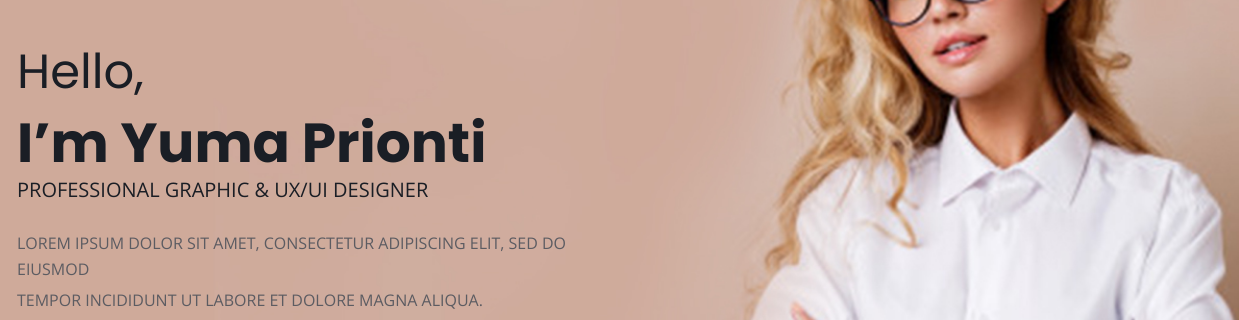
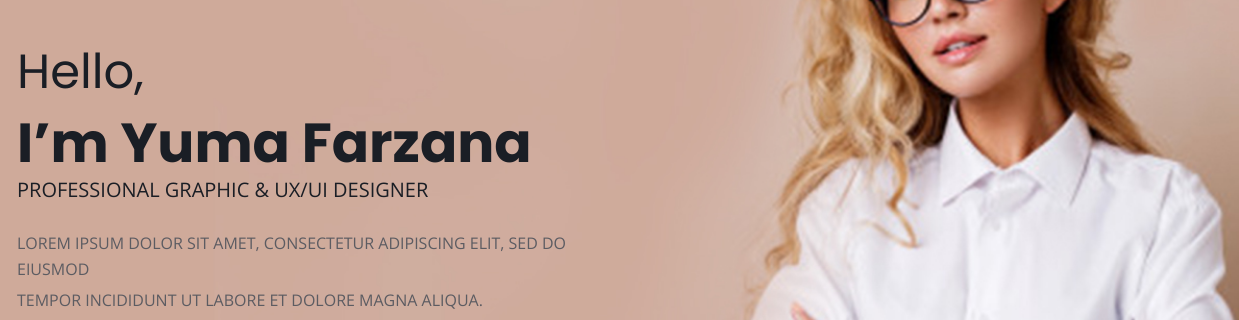
Before and after one commit to taufik9890/Yuma, a plain HTML site: page index.html in a window 1280 px wide. Shown: the part 277-597 px from the top of the page, 41-1280 px from the left. Drawn offline with nearby package versions, Linux system fonts and the light colour scheme; a web font is replaced by a local one.

Commit message:
Update index.html

```diff
--- a/index.html
+++ b/index.html
@@ -77,7 +77,7 @@
           <div class="banner_text">
             <h1>Hello,
               <span>
-                I’m Yuma Prionti</span></h1>
+                I’m Yuma Farzana</span></h1>
             <h4>professional graphic & UX/UI designer </h4>
             <p>Lorem ipsum dolor sit amet, consectetur adipiscing elit, sed do eiusmod <span> tempor incididunt ut
                 labore
```
